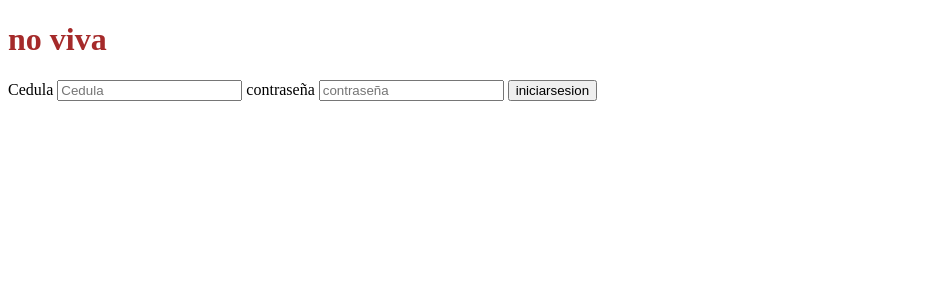
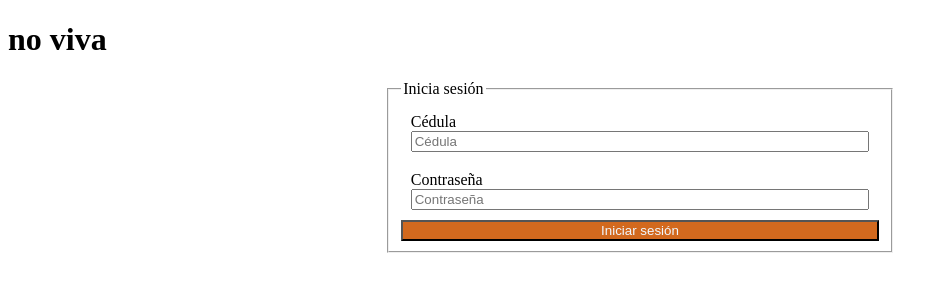
Before and after one commit to siberiaaa/fastapi-lab, a FastAPI app: page /iniciar_sesion in a window 1280 px wide. Shown: the top 300 px of the page, without its empty margins (0-948 px from the left). Run offline with FastAPI, Linux system fonts and the light colour scheme.

Commit message:
Unos cambios un tanto estéticos en iniciar sesión y registar usuario

```diff
--- a/static/styles.css
+++ b/static/styles.css
@@ -0,0 +1,17 @@
+fieldset {
+    display: grid;
+    grid-template-columns: 1;
+    margin-left: 30%;
+    margin-right: 30%;
+}
+
+fieldset label {
+    margin: 2%;
+    display: grid;
+    grid-template-columns: 1;
+}
+
+fieldset button {
+    background-color: chocolate;
+    color: aliceblue;
+}
--- a/templates/usuarios/iniciarsesion.html
+++ b/templates/usuarios/iniciarsesion.html
@@ -5,25 +5,26 @@
     <meta name="viewport" content="width=device-width, initial-scale=1.0">
     <title>Document</title>
 
-    <link href="{{url_for('static', path='/hola.css')}}" rel="stylesheet">
+    <link href="{{ url_for('static', path='/styles.css') }}" rel="stylesheet">
 </head>
 <body>
     <h1 class="nosabe">no viva</h1>
 
     <form action="/iniciar_sesion" method="post">
+        <fieldset>
+            <legend>Inicia sesión</legend>
+            <label for="cedula">
+                <span>Cédula</span>
+                <input type="text" name="cedula" placeholder="Cédula" required>
+            </label>
 
-        <label for="cedula">
-            <span>Cedula</span>
-            <input type="text" name="cedula" placeholder="Cedula" required>
-        </label>
+            <label for="contraseña">
+                <span>Contraseña</span>
+                <input type="text" name="contraseña" placeholder="Contraseña" required>
+            </label>
 
-        <label for="contraseña">
-            <span>contraseña</span>
-            <input type="text" name="contraseña" placeholder="contraseña" required>
-        </label>
-
-        <button type="submit">iniciarsesion</button>
-
+            <button type="submit">Iniciar sesión</button>
+        </fieldset>
         <br>
     </form>
 </body>
```
Also changed, not shown: templates/usuarios/registrar.html (+13 -13 lines).
